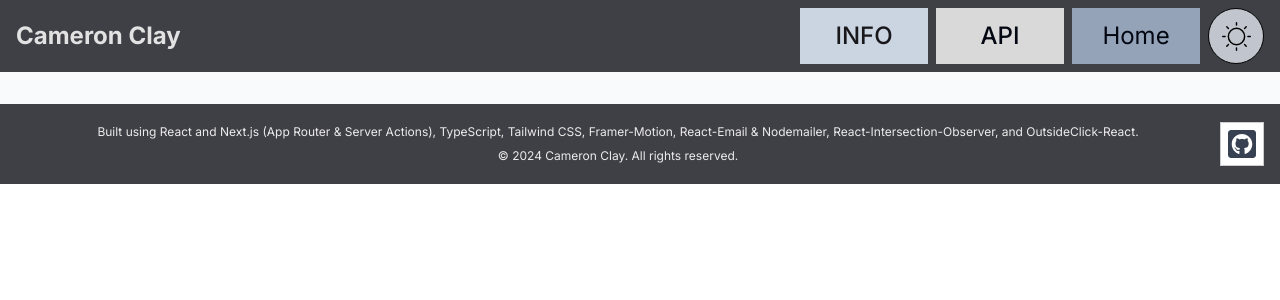
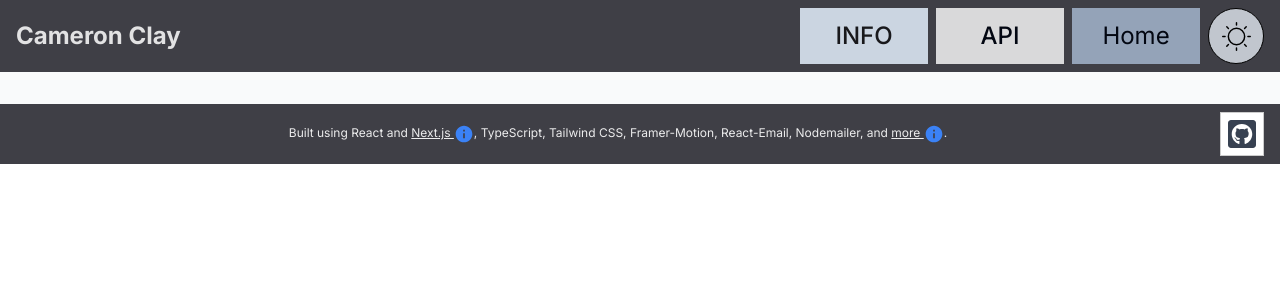
Before and after one commit to CameronClay/project-portfolio, a Next.js app in the folder my-portfolio/: page /test-api in a window 1280 px wide. Shown: the top 300 px of the page. Built offline with nearby package versions, Linux system fonts and the light colour scheme.

Commit message:
Slight changes to the footer

```diff
--- a/my-portfolio/src/components/page-footer.tsx
+++ b/my-portfolio/src/components/page-footer.tsx
@@ -1,6 +1,10 @@
 import React from 'react';
-import { CONTACT_INFO } from '@src/constants/home/contact-info';
+// import { CONTACT_INFO } from '@src/constants/home/contact-info';
 import { FaGithubSquare } from 'react-icons/fa';
+import { GrTooltip } from "react-icons/gr";
+import { IoIosInformation } from "react-icons/io";
+import { FcInfo } from "react-icons/fc";
+import { BiSolidInfoCircle } from "react-icons/bi";
 
 export default function PageFooter() {
     return (
@@ -13,14 +17,14 @@ export default function PageFooter() {
                 className='flex flex-col items-center justify-center w-full gap-[0.5rem] py-[1.25rem] whitespace-wrap text-wrap lg:text-nowrap lg:whitespace-nowrap '
             >
                 <p className='text-xs'>
-                    Built using React and Next.js (App Router & Server Actions),
+                    Built using React and <span className='underline' title='App Router, and Server Actions'>Next.js <BiSolidInfoCircle className='inline text-blue-500' size={20}/></span>,
                     TypeScript, Tailwind CSS,
-                    Framer-Motion, React-Email & Nodemailer,
-                    React-Intersection-Observer, and OutsideClick-React.
+                    Framer-Motion, React-Email, Nodemailer,
+                    and <span className='underline' title='React-Intersection-Observer, and OutsideClick-React'>more <BiSolidInfoCircle className='inline text-blue-500' size={20}/></span>.
                 </p>
-                <p className='text-xs'>
+                {/* <p className='text-xs'>
                     &copy; {`2024 ${CONTACT_INFO.name}`}. All rights reserved.
-                </p>
+                </p> */}
             </div>
             <div
                 className='flex justify-end'
```
